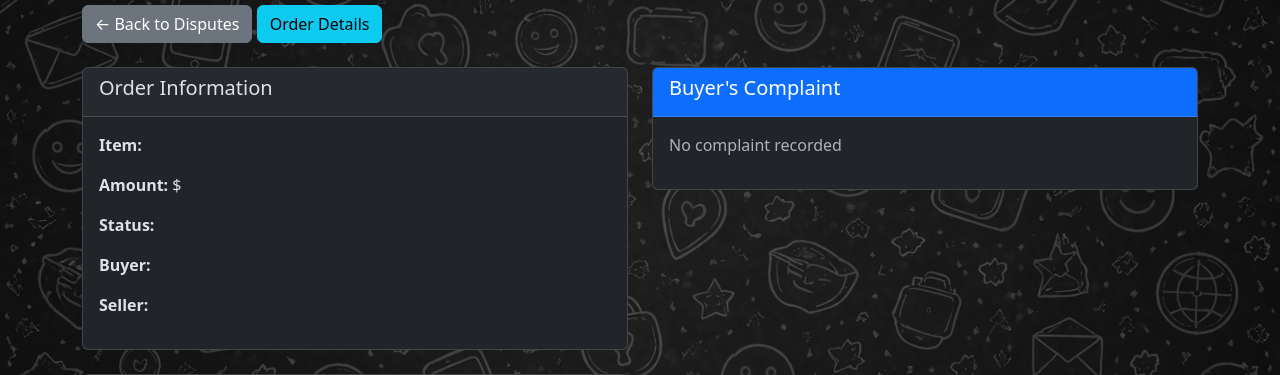
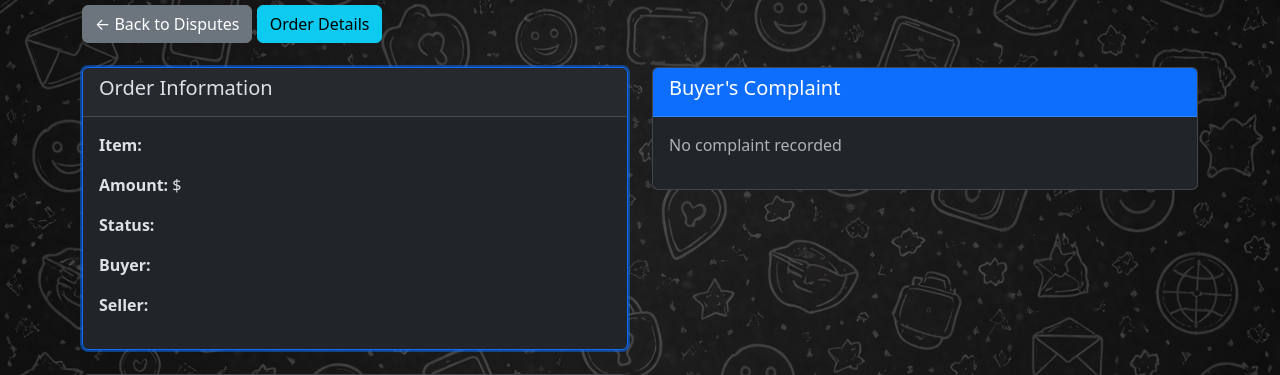
Before and after one commit to ME-Tii/marketplace, a Flask app: page /admin/dispute/1 in a window 1280 px wide, with the pointer over the restyled element. Shown: the part 155-530 px from the top of the page. Run offline with Flask 3, Linux system fonts and the light colour scheme; the visitor is signed in with stand-in values (Sample User, id 1); data comes from the database, SQL or seed files in the repository; data that the repository does not hold is empty; some libraries are stand-ins or nearby versions.

Commit message:
Add blue border on card hover

```diff
--- a/templates/base.html
+++ b/templates/base.html
@@ -42,6 +42,10 @@
         body {
           background-image: url("{{ url_for("static", filename="pictures/desktop/desktop.png") }}");
         }
+      }
+      .card:hover {
+        border-color: #0d6efd;
+        box-shadow: 0 0 0 2px rgba(13, 110, 253, 0.5);
       }
       #cookie-consent-banner {
         position: fixed;
```
